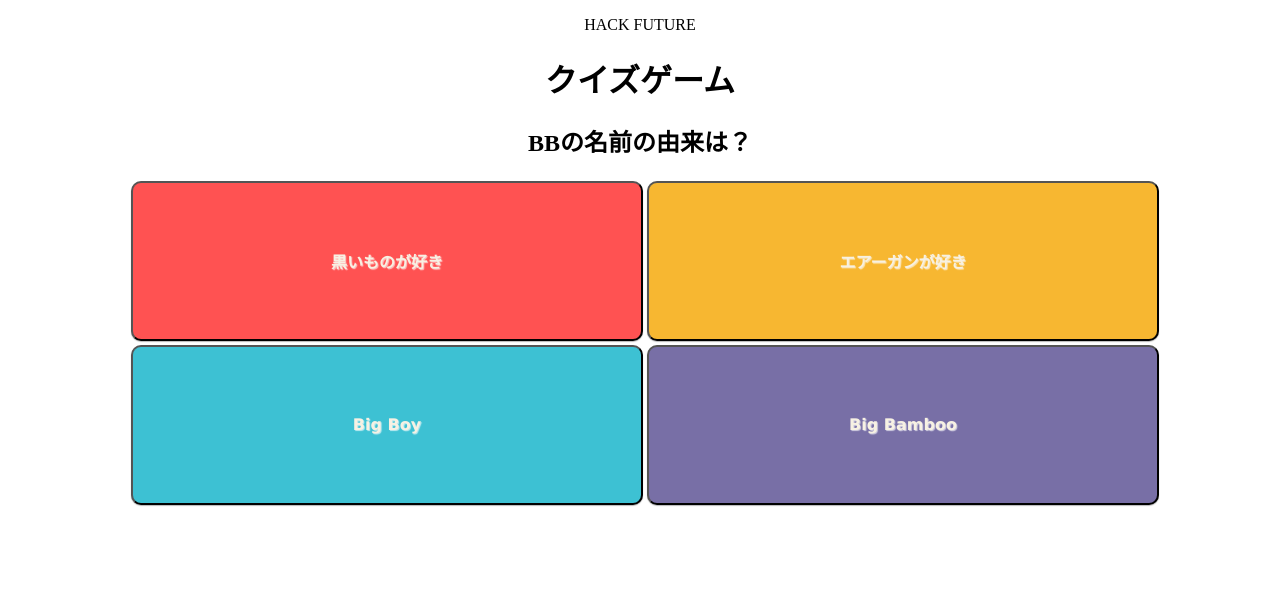
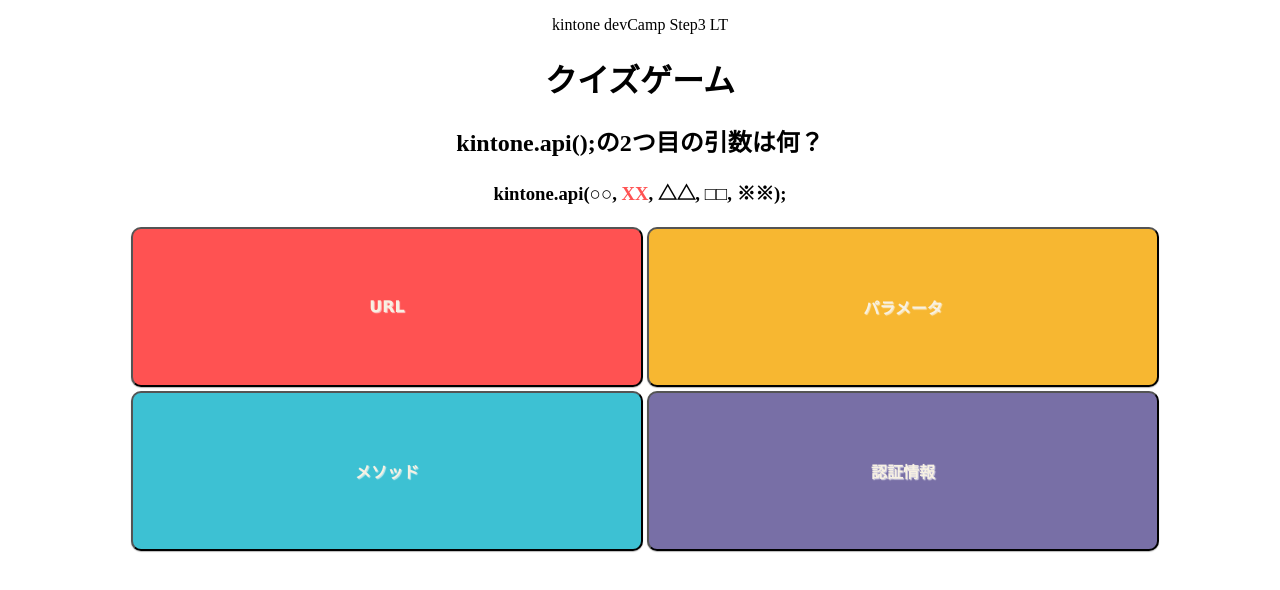
Before and after one commit to RyBB/kintone-de-quiz, a plain HTML site: page front/src/html/index.html in a window 1280 px wide. Drawn offline with Linux system fonts and the light colour scheme; some packages are replaced by stand-ins of ours; a script that the page names is missing.

Commit message:
[update] change html title

```diff
--- a/front/src/css/style.css
+++ b/front/src/css/style.css
@@ -42,3 +42,8 @@
 .btn_forth {
   background-color: #786fa6;
 }
+
+.quiz {
+  color: #ff5252;
+  font-weight: bold;
+}
--- a/front/src/html/index.html
+++ b/front/src/html/index.html
@@ -5,22 +5,23 @@
   <meta name="viewport" content="width=device-width, initial-scale=1.0">
   <meta http-equiv="X-UA-Compatible" content="ie=edge">
   <link rel="stylesheet" href="../css/style.css">
-  <title>HACK FUTURE</title>
+  <title>kintone devCamp Step3 LT</title>
 </head>
 <body>
   <div class="container">
-    <p class="header">HACK FUTURE</p>
+    <p class="header">kintone devCamp Step3 LT</p>
     <h1>クイズゲーム</h1>
-    <h2>BBの名前の由来は？</h2>
+    <h2>kintone.api();の2つ目の引数は何？</h2>
+    <h3>kintone.api(○○, <span class="quiz">XX</span>, △△, □□, ※※);</h3>
     <div class="buttons">
       <table>
         <tr class="tr_first">
-          <td><button class="btn btn_first">黒いものが好き</button></td>
-          <td><button class="btn btn_second">エアーガンが好き</button></td>
+          <td><button class="btn btn_first">URL</button></td>
+          <td><button class="btn btn_second">パラメータ</button></td>
         </tr>
         <tr class="tr_second">
-          <td><button class="btn btn_third">Big Boy</button></td>
-          <td><button class="btn btn_forth">Big Bamboo</button></td>
+          <td><button class="btn btn_third">メソッド</button></td>
+          <td><button class="btn btn_forth">認証情報</button></td>
         </tr>
       </table>
     </div>
```
